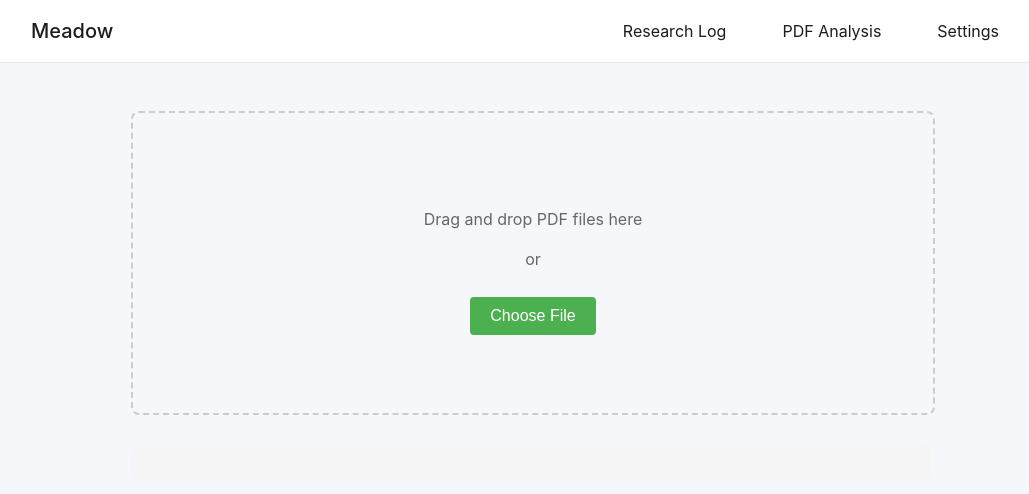
After one commit to wearsshoes/meadow, a Flask app: page /pdf in a window 1280 px wide. The commit adds this page. Shown: the top 494 px of the page, without its empty margins (109-1138 px from the left). Run offline with Flask 3, Linux system fonts and the light colour scheme; some libraries are stand-ins or nearby versions.

Commit message:
setup pdf analysis and saving

```diff
--- a/src/meadow/main.py
+++ b/src/meadow/main.py
@@ -1,6 +1,6 @@
 import multiprocessing
-from ui.menubar_app import MenubarApp
-from web.web_viewer import start_viewer
+from meadow.ui.menubar_app import MenubarApp
+from meadow.web.web_viewer import start_viewer
 
 def main():
     print("\n[DEBUG] Starting Meadow...")
--- /dev/null
+++ b/src/meadow/web/static/css/pdf_upload.css
@@ -0,0 +1,59 @@
+.upload-container {
+    max-width: 800px;
+    margin: 2rem auto;
+    padding: 1rem;
+}
+
+.drop-zone {
+    width: 100%;
+    height: 300px;
+    border: 2px dashed #ccc;
+    border-radius: 8px;
+    display: flex;
+    align-items: center;
+    justify-content: center;
+    transition: border 0.3s ease;
+}
+
+.drop-zone.highlight {
+    border-color: #4CAF50;
+    background-color: rgba(76, 175, 80, 0.1);
+}
+
+.drop-zone-text {
+    text-align: center;
+    color: #666;
+}
+
+.drop-zone-text button {
+    padding: 10px 20px;
+    background-color: #4CAF50;
+    color: white;
+    border: none;
+    border-radius: 4px;
+    cursor: pointer;
+    font-size: 16px;
+    margin-top: 10px;
+}
+
+.drop-zone-text button:hover {
+    background-color: #45a049;
+}
+
+.upload-status {
+    margin-top: 1rem;
+    text-align: center;
+    color: #666;
+}
+
+.analysis-result {
+    margin-top: 2rem;
+    padding: 1rem;
+    background-color: #f5f5f5;
+    border-radius: 4px;
+}
+
+.analysis-result pre {
+    white-space: pre-wrap;
+    word-wrap: break-word;
+}
--- a/src/meadow/web/templates/base.html
+++ b/src/meadow/web/templates/base.html
@@ -4,6 +4,7 @@
     <title>Meadow</title>
     <meta name="viewport" content="width=device-width, initial-scale=1">
     <link rel="stylesheet" href="{{ url_for('static', filename='css/styles.css') }}">
+    <link rel="stylesheet" href="{{ url_for('static', filename='css/pdf_upload.css') }}">
     <script src="{{ url_for('static', filename='js/sort.js') }}"></script>
     <script src="{{ url_for('static', filename='js/settings.js') }}"></script>
 </head>
@@ -12,11 +13,13 @@
         <div class="nav-container">
             <div class="nav-brand">Meadow</div>
             <div class="nav-links">
-                <a href="/" class="nav-item">Research Log</a>
+                <a href="/logs" class="nav-item">Research Log</a>
+                <a href="/pdf" class="nav-item">PDF Analysis</a>
                 <a href="/settings" class="nav-item">Settings</a>
             </div>
         </div>
     </nav>
     {% block content %}{% endblock %}
+    {% block scripts %}{% endblock %}
 </body>
 </html>
--- /dev/null
+++ b/src/meadow/web/templates/pdf_upload.html
@@ -0,0 +1,107 @@
+{% extends "base.html" %}
+{% block content %}
+<div class="upload-container">
+    <div id="drop-zone" class="drop-zone">
+        <div class="drop-zone-text">
+            <p>Drag and drop PDF files here</p>
+            <p>or</p>
+            <input type="file" id="file-input" accept=".pdf" style="display: none">
+            <button onclick="document.getElementById('file-input').click()">Choose File</button>
+        </div>
+    </div>
+    <div id="upload-status" class="upload-status"></div>
+    <div id="analysis-result" class="analysis-result"></div>
+</div>
+{% endblock %}
+
+{% block scripts %}
+
+<script>
+document.addEventListener('DOMContentLoaded', function() {
+    const dropZone = document.getElementById('drop-zone');
+    const fileInput = document.getElementById('file-input');
+    const uploadStatus = document.getElementById('upload-status');
+    const analysisResult = document.getElementById('analysis-result');
+
+    ['dragenter', 'dragover', 'dragleave', 'drop'].forEach(eventName => {
+        dropZone.addEventListener(eventName, preventDefaults, false);
+    });
+
+    function preventDefaults(e) {
+        e.preventDefault();
+        e.stopPropagation();
+    }
+
+    ['dragenter', 'dragover'].forEach(eventName => {
+        dropZone.addEventListener(eventName, highlight, false);
+    });
+
+    ['dragleave', 'drop'].forEach(eventName => {
+        dropZone.addEventListener(eventName, unhighlight, false);
+    });
+
+    function highlight(e) {
+        dropZone.classList.add('highlight');
+    }
+
+    function unhighlight(e) {
+        dropZone.classList.remove('highlight');
+    }
+
+    dropZone.addEventListener('drop', handleDrop, false);
+    fileInput.addEventListener('change', handleFileSelect, false);
+
+    function handleDrop(e) {
+        const dt = e.dataTransfer;
+        const files = dt.files;
+        handleFiles(files);
+    }
+
+    function handleFileSelect(e) {
+        const files = e.target.files;
+        handleFiles(files);
+    }
+
+    function handleFiles(files) {
+        if (files.length === 0) return;
+
+        const file = files[0];
+        if (file.type !== 'application/pdf') {
+            uploadStatus.innerHTML = 'Please upload a PDF file';
+            return;
+        }
+
+        uploadStatus.innerHTML = 'Processing PDF...';
+
+        const reader = new FileReader();
+        reader.onload = async function(e) {
+            const base64PDF = e.target.result.split(',')[1];
+
+            try {
+                const response = await fetch('/analyze_pdf', {
+                    method: 'POST',
+                    headers: {
+                        'Content-Type': 'application/json',
+                    },
+                    body: JSON.stringify({
+                        pdf_data: base64PDF,
+                        filename: file.name
+                    })
+                });
+
+                if (!response.ok) {
+                    throw new Error('Network response was not ok');
+                }
+
+                const result = await response.json();
+                analysisResult.innerHTML = `<pre>${result.markdown}</pre>`;
+                uploadStatus.innerHTML = 'Analysis complete!';
+            } catch (error) {
+                uploadStatus.innerHTML = 'Error processing PDF: ' + error.message;
+            }
+        };
+        reader.readAsDataURL(file);
+    }
+});
+</script>
+{% endblock %}
--- a/src/meadow/web/web_viewer.py
+++ b/src/meadow/web/web_viewer.py
@@ -1,19 +1,22 @@
 """
-HTML viewer for the screen monitor log
+HTML viewer for the screen monitor log and PDF analysis
 """
 
 import io
 import os
+import random
 import json
+import string
 from datetime import datetime
 import base64
 import keyring
 from PIL import Image
-from flask import Flask, render_template_string, request
-from ui.menubar_app import MenubarApp
-
+from flask import Flask, render_template_string, request, jsonify
+from meadow.ui.menubar_app import MenubarApp
+from meadow.core.pdf_analyzer import PDFAnalyzer
 
 app = Flask(__name__)
+pdf_analyzer = PDFAnalyzer()
 
 # Cache for thumbnails
 thumbnail_cache = {}
@@ -53,8 +56,6 @@ def get_thumbnail_base64(image_path):
         print(f"Error creating thumbnail for {image_path}: {e}")
         return ""
 
-
-
 @app.route('/open_in_finder')
 def open_in_finder():
     """Open the log file location in Finder"""
@@ -64,7 +65,64 @@ def open_in_finder():
     return '', 204
 
 @app.route('/')
-def view_log():
+def index():
+    """Render the main page with navigation"""
+    template_path = os.path.join(os.path.dirname(__file__), 'templates', 'base.html')
+    with open(template_path, 'r', encoding='utf-8') as f:
+        template_content = f.read()
+    return render_template_string(template_content)
+
+@app.route('/pdf')
+def pdf_upload():
+    """Render the PDF upload interface"""
+    template_path = os.path.join(os.path.dirname(__file__), 'templates', 'pdf_upload.html')
+    with open(template_path, 'r', encoding='utf-8') as f:
+        template_content = f.read()
+    return render_template_string(template_content)
+
+@app.route('/analyze_pdf', methods=['POST'])
+def analyze_pdf():
+    """Handle PDF analysis"""
+    app_dir = os.path.expanduser('~/Library/Application Support/Meadow')
+    config_path = os.path.join(app_dir, 'config', 'config.json')
+
+    try:
+        with open(config_path, 'r', encoding='utf-8') as f:
+            config = json.load(f)
+            notes_dir = config['notes_dir']
+            temp_dir = os.path.join(notes_dir, '_machine', '_temp')
+
+        data = request.json
+        pdf_data = data.get('pdf_data')
+        if not pdf_data:
+            return jsonify({'error': 'No PDF data provided'}), 400
+
+        markdown_results = pdf_analyzer.analyze_pdf(pdf_data)
+
+        # Create _machine/_temp/notes directory if it doesn't exist
+        os.makedirs(temp_dir, exist_ok=True)
+
+        # Generate filename with timestamp
+        timestamp = datetime.now().strftime("%Y%m%d_%H%M%S")
+
+        # Save markdown content to file
+        for result in markdown_results:
+            suffix = ''.join(random.choices(string.ascii_letters, k=4))
+            filename = f"pdf_analysis_{timestamp}{suffix}.md"
+            filepath = os.path.join(temp_dir, filename)
+
+            with open(filepath, 'w', encoding='utf-8') as f:
+                f.write(result)
+
+            print(f"[DEBUG] Saved analysis to {filepath}")
+
+        return jsonify({'result': {'markdown': ''.join(markdown_results)}})
+
+    except Exception as e:
+        return jsonify({'error': str(e)}), 500
+
+@app.route('/logs')
+def view_logs():
     """
     Reads configuration and log files, processes log entries,
     and renders an HTML template with the log data.
@@ -93,7 +151,7 @@ def view_log():
 
     # Add thumbnails to entries
     for entry in entries:
-        entry['thumbnail'] = get_thumbnail_base64(entry['filepath'])
+        entry['thumbnail'] = get_thumbnail_base64(entry['image_path'])
 
     # Sort by timestamp and limit to most recent 20 entries
     entries.sort(key=lambda x: x['timestamp'], reverse=True)
@@ -139,18 +197,6 @@ def settings():
                     menubarapp = MenubarApp()
                     menubarapp.create_notes_structure(new_dir)
 
-            if 'screenshot_dir' in request.form:
-                new_dir = request.form['screenshot_dir']
-                if new_dir:
-                    config['screenshot_dir'] = new_dir
-                    os.makedirs(new_dir, exist_ok=True)
-
-            if 'notes_dir' in request.form:
-                new_dir = request.form['notes_dir']
-                if new_dir:
-                    config['notes_dir'] = new_dir
-                    os.makedirs(new_dir, exist_ok=True)
-
             if 'anthropic_api_key' in request.form:
                 api_key = request.form['anthropic_api_key']
                 if api_key:
```
Also changed, not shown: setup.py (+6 -3 lines), src/meadow/core/pdf_analyzer.py (added, +99 -0 lines), src/meadow/scripts/pdf_to_base64.py (added, +45 -0 lines).
